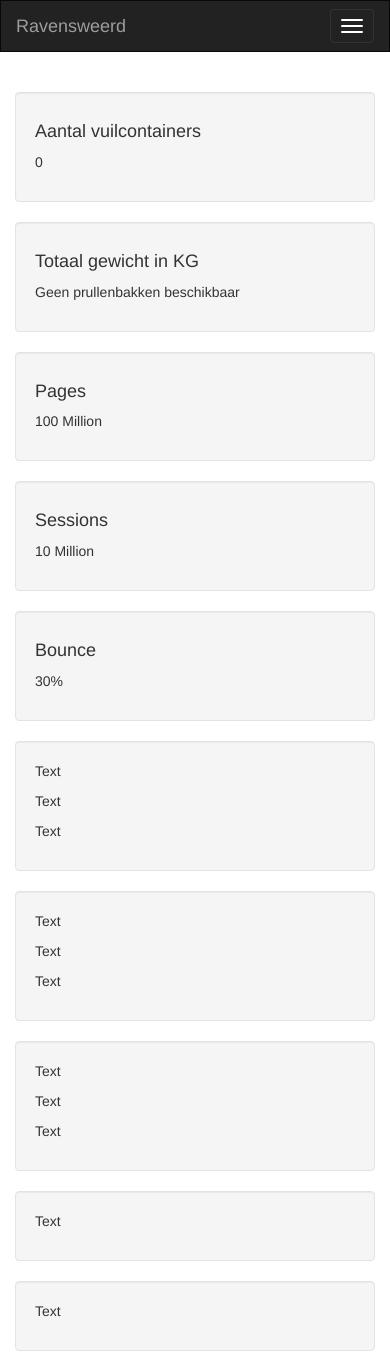
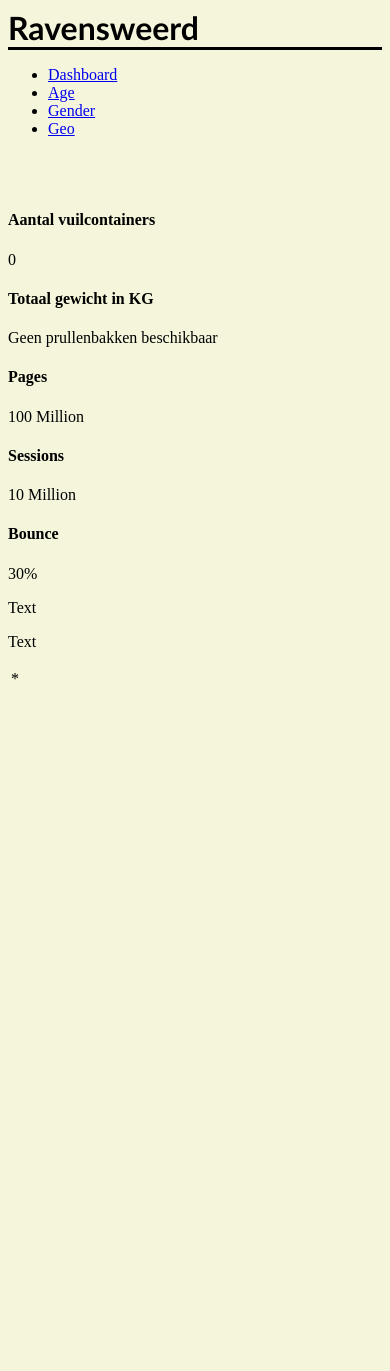
Before and after one commit to MeesOverbeek/DreamTeam4-Megaproject-blok-2-jaar-1, a PHP site: page / in a window 390 px wide. After the commit the page ends 680 px from the top, so only its background shows below. Run offline with PHP 8.4, Linux system fonts and the light colour scheme; data that the repository does not hold is empty.

Commit message:
Template verwijderd

```diff
--- a/Website/database.php
+++ b/Website/database.php
@@ -46,12 +46,13 @@
 }
 $conn->close();*/
 
-$sqlrecent = "SELECT * FROM vuilcontainerStatus
+/*$sqlrecent = "SELECT * FROM vuilcontainerStatus t
     INNER JOIN (
     SELECT FK_vuilcontainerID, max(datum) AS MaxDate
     FROM vuilcontainerStatus
-    group by FK_vuilcontainerID
-) tm on vuilcontainerStatus.FK_vuilcontainerID = tm.FK_vuilcontainerID and vuilcontainerStatus.datum = tm.MaxDate";
+    GROUP BY FK_vuilcontainerID
+) tm ON t.FK_vuilcontainerID = tm.FK_vuilcontainerID AND t.datum = tm.MaxDate";
+
 $resultrecent = $conn->query($sqlrecent);
 
 if($resultrecent->num_rows > 0){
@@ -61,5 +62,25 @@
 } else {
     echo "0 results";
 }
-$conn->close();
+$conn->close();*/
+echo "<tr>
+<th> Vuilcontainer ID </th>
+<th> Vuilcontainer vol (in %) </th>
+<th> Gewicht (in KG) </th>
+<th> Datum meting </th>
+</tr>";
+
+if($resultstat->num_rows > 0) {
+while($row = mysqli_fetch_array($resultstat))
+{
+echo "<tr>";
+echo "<td>" . $row["FK_vuilcontainerID"] . "</td>";
+echo "<td>" . $row["percentageDiepte"] . "</td>";
+echo "<td>" . $row["gewichtKG"] . "</td>";
+echo "<td>" . $row["datum"] . "</td>";
+echo "</tr>";
+}
+}else{
+echo "0 results";
+};
 ?>
--- /dev/null
+++ b/Website/index.css
@@ -0,0 +1,10 @@
+body {
+    background-color: beige;
+}
+
+h1 {
+    font-family: "Calibri", cursive, serif;
+    margin: auto;
+    border-bottom-style: solid;
+    border-bottom-color: black;
+}
--- a/Website/index.php
+++ b/Website/index.php
@@ -2,27 +2,8 @@
 <html lang="en">
 <head>
   <title>Ravensweerd</title>
-  <meta charset="utf-8">
-  <meta name="viewport" content="width=device-width, initial-scale=1">
   <link rel="stylesheet" href="database.php">
-  <link rel="stylesheet" href="https://maxcdn.bootstrapcdn.com/bootstrap/3.3.7/css/bootstrap.min.css">
-  <script src="https://ajax.googleapis.com/ajax/libs/jquery/3.3.1/jquery.min.js"></script>
-  <script src="https://maxcdn.bootstrapcdn.com/bootstrap/3.3.7/js/bootstrap.min.js"></script>
-  <style>
-    /* Set height of the grid so .sidenav can be 100% (adjust as needed) */
-    .row.content {height: 550px}
-
-    /* Set gray background color and 100% height */
-    .sidenav {
-      background-color: #f1f1f1;
-      height: 100%;
-    }
-
-    /* On small screens, set height to 'auto' for the grid */
-    @media screen and (max-width: 767px) {
-      .row.content {height: auto;}
-    }
-  </style>
+  <link rel="stylesheet" type="text/css" href="index.css">
 </head>
 <body>
 
@@ -57,52 +38,23 @@
 $conn->close();
 ?>
 
-<nav class="navbar navbar-inverse visible-xs">
-  <div class="container-fluid">
-    <div class="navbar-header">
-      <button type="button" class="navbar-toggle" data-toggle="collapse" data-target="#myNavbar">
-        <span class="icon-bar"></span>
-        <span class="icon-bar"></span>
-        <span class="icon-bar"></span>
-      </button>
-      <a class="navbar-brand" href="#">Ravensweerd</a>
-    </div>
-    <div class="collapse navbar-collapse" id="myNavbar">
-      <ul class="nav navbar-nav">
-        <li class="active"><a href="#">Dashboard</a></li>
-        <li><a href="#">Age</a></li>
-        <li><a href="#">Gender</a></li>
-        <li><a href="#">Geo</a></li>
-      </ul>
-    </div>
-  </div>
-</nav>
-
-<div class="container-fluid">
-  <div class="row content">
-    <div class="col-sm-3 sidenav hidden-xs">
-      <h2>Ravensweerd</h2>
+<h1>Ravensweerd</h1>
 <ul class="nav nav-pills nav-stacked">
   <li class="active"><a href="#section1">Dashboard</a></li>
   <li><a href="#section2">Age</a></li>
   <li><a href="#section3">Gender</a></li>
   <li><a href="#section3">Geo</a></li>
-      </ul><br>
-    </div>
+</ul>
+<br>
 <br>
 
-    <div class="col-sm-9">
-      <div class="well">
 <h4>Aantal vuilcontainers</h4>
 <p>
   <?php
     echo $resultcon->num_rows;
   ?>
 </p>
-      </div>
-      <div class="row">
-        <div class="col-sm-3">
-          <div class="well">
+
 <h4>Totaal gewicht in KG</h4>
 <p>
   <?php
@@ -117,65 +69,38 @@
     }
   ?>
 </p>
-          </div>
-        </div>
-        <div class="col-sm-3">
-          <div class="well">
+
 <h4>Pages</h4>
 <p>100 Million</p>
-          </div>
-        </div>
-        <div class="col-sm-3">
-          <div class="well">
+
 <h4>Sessions</h4>
 <p>10 Million</p>
-          </div>
-        </div>
-        <div class="col-sm-3">
-          <div class="well">
+
 <h4>Bounce</h4>
 <p>30%</p>
-          </div>
-        </div>
-      </div>
-      <div class="row">
-        <div class="col-sm-4">
-          <div class="well">
+
 <p>Text</p>
 <p>Text</p>
-            <p>Text</p>
-          </div>
-        </div>
-        <div class="col-sm-4">
-          <div class="well">
-            <p>Text</p>
-            <p>Text</p>
-            <p>Text</p>
-          </div>
-        </div>
-        <div class="col-sm-4">
-          <div class="well">
-            <p>Text</p>
-            <p>Text</p>
-            <p>Text</p>
-          </div>
-        </div>
-      </div>
-      <div class="row">
-        <div class="col-sm-8">
-          <div class="well">
-            <p>Text</p>
-          </div>
-        </div>
-        <div class="col-sm-4">
-          <div class="well">
-            <p>Text</p>
-          </div>
-        </div>
-      </div>
-    </div>
-  </div>
-</div>
+
+<?php
+  $all_property = array();
+  echo "<table class='data-table'>
+  <tr class='data-heading'>";
+  while($property = mysqli_fetch_field($resultstat)){
+    echo "<td>" . $property->name . "</td>";
+    array_push($all_property, $property->name);
+  }
+  echo "</tr>";
+
+  while($row = mysqli_fetch_array($resultstat)) {
+    echo "<tr>";
+    foreach ($all_property as $item) {
+      echo "<td>" . $row[$item] . "</td>";
+    }
+    echo "</tr>";
+  }
+  echo "</table>";
+?>
 
 </body>
 </html>
```
Lines whose indentation alone changed are shown as unchanged.
